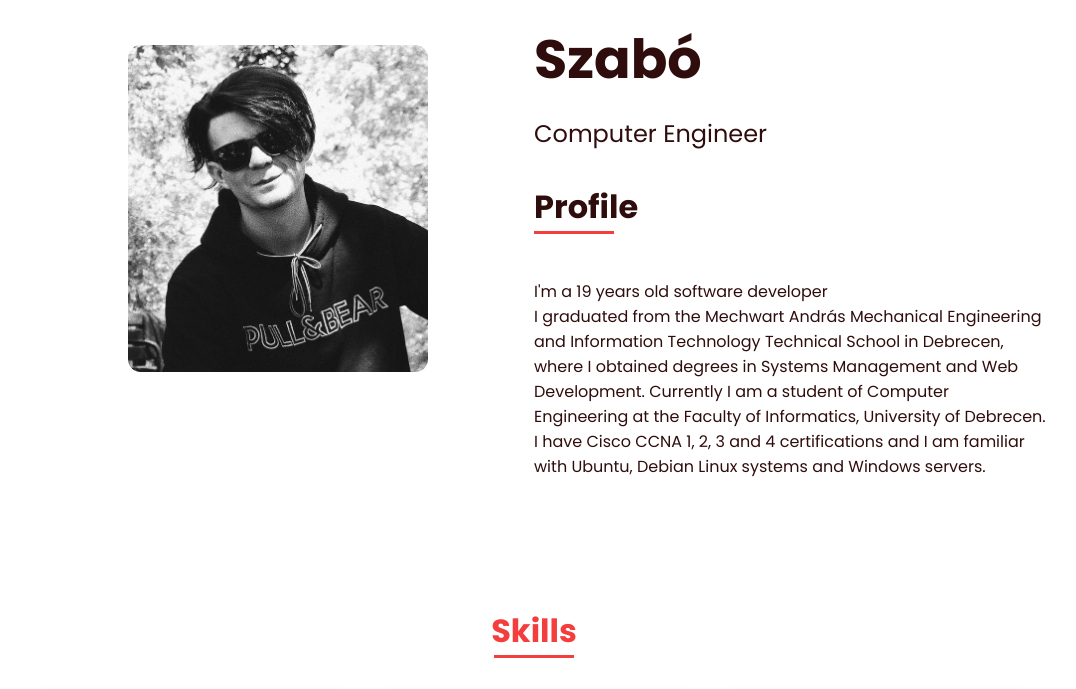
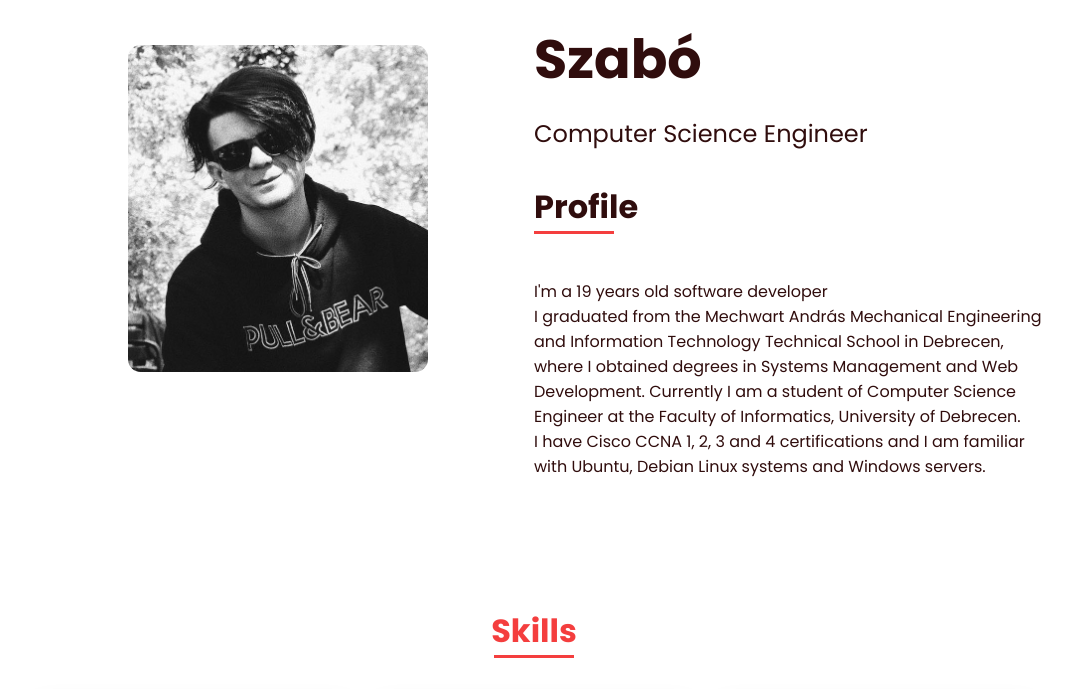
Before and after one commit to lonelymous/lonelymous.github.io, a plain HTML site: page index.html in a window 1280 px wide. Shown: the part 925-1614 px from the top of the page, without its empty margins (106-1182 px from the left). Drawn offline with nearby package versions, Linux system fonts and the light colour scheme.

Commit message:
update Computer Science Engineer

```diff
--- a/index.html
+++ b/index.html
@@ -57,14 +57,14 @@
 
                     <div>
                         <p class="about_name">Ármin András Szabó</p>
-                        <p class="about_occupation">Computer Engineer</p>
+                        <p class="about_occupation">Computer Science Engineer</p>
                         <h2 class="about_profile">Profile</h2>
                         <p class="about_text">
                             I'm a <span class="age-span"></span> years old software developer
                             <br>
                             I graduated from the Mechwart András Mechanical Engineering and Information Technology Technical School in Debrecen,
                             where I obtained degrees in Systems Management and Web Development.
-                            Currently I am a student of Computer Engineering at the Faculty of Informatics, University of Debrecen.
+                            Currently I am a student of Computer Science Engineer at the Faculty of Informatics, University of Debrecen.
                             <br>
                             I have Cisco CCNA 1, 2, 3 and 4 certifications and I am familiar with Ubuntu, Debian Linux systems and Windows servers.
                         </p>
```
